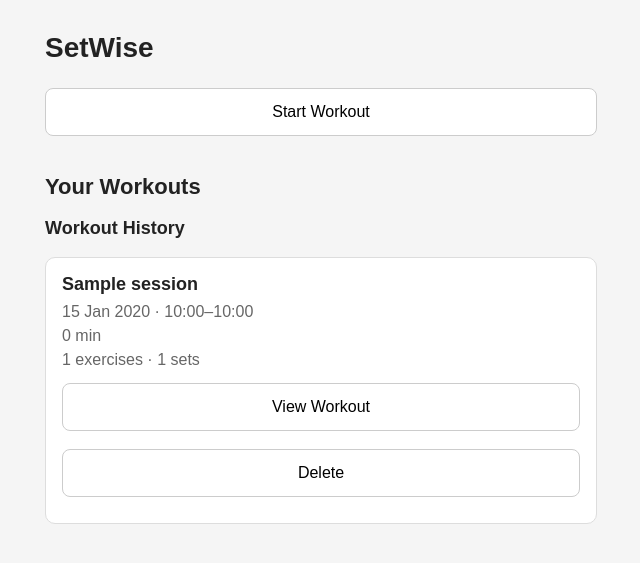
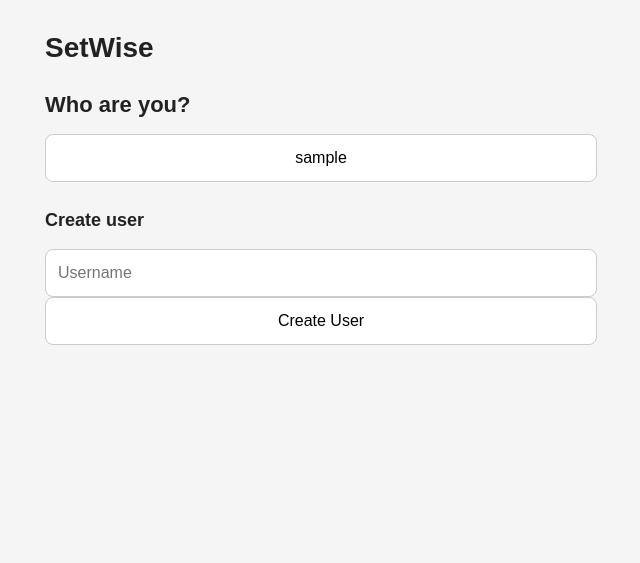
Before and after one commit to TomPye26/SetWise, a FastAPI app: page / in a window 1280 px wide. Shown: the top 563 px of the page, without its empty margins (319-959 px from the left). Run offline with FastAPI, Linux system fonts and the light colour scheme; tables that the repository leaves empty hold one stand-in row (values such as "Sample post"); data that the repository does not hold is empty.

Commit message:
Add current user selection and persistence

```diff
--- a/app/static/js/active-workout.js
+++ b/app/static/js/active-workout.js
@@ -26,19 +26,21 @@ function initialiseActiveWorkout() {
 
 // restore active workout
 
-async function restoreActiveWorkout() {
-    try {
-        const session = await getActiveWorkoutSession(1);
+// async function restoreActiveWorkout() {
+//     try {
+//         const session = await getActiveWorkoutSession(
+//             currentUser.id
+//         );
 
-        if (!session) {
-            return;
-        }
+//         if (!session) {
+//             return;
+//         }
 
-        await openWorkoutSession(session);
-    } catch (error) {
-        console.error("Failed to restore active workout:", error);
-    }
-}
+//         await openWorkoutSession(session);
+//     } catch (error) {
+//         console.error("Failed to restore active workout:", error);
+//     }
+// }
 
 async function restoreSessionExercises() {
     const sessionExercises =
--- a/app/static/js/api.js
+++ b/app/static/js/api.js
@@ -1,3 +1,36 @@
+
+// users
+
+async function getUsers() {
+    const response = await fetch("/api/users");
+
+    if (!response.ok) {
+        throw new Error("Failed to get users");
+    }
+
+    return await response.json();
+}
+
+
+async function createUser(username) {
+    const response = await fetch("/api/users/", {
+        method: "POST",
+        headers: {
+            "Content-Type": "application/json",
+        },
+        body: JSON.stringify({
+            username: username,
+        }),
+    });
+
+    if (!response.ok) {
+        throw new Error("Failed to create user");
+    }
+
+    return await response.json();
+}
+
+
 // workout sessions
 
 async function createWorkoutSession(label) {
@@ -7,7 +40,7 @@ async function createWorkoutSession(label) {
             "Content-Type": "application/json",
         },
         body: JSON.stringify({
-            user_id: 1,
+            user_id: currentUser.id,
             label: label || null,
         }),
     });
--- a/app/static/js/app.js
+++ b/app/static/js/app.js
@@ -6,10 +6,26 @@ const startWorkout = document.getElementById("start-workout");
 const activeWorkout = document.getElementById("active-workout");
 const exercisePicker = document.getElementById("exercise-picker");
 
+
+// users
+
+const userScreen =
+    document.getElementById("user-screen");
+
+const userList =
+    document.getElementById("user-list");
+
+const usernameInput =
+    document.getElementById("username-input");
+
+const createUserButton =
+    document.getElementById("create-user-button");
+
 const startWorkoutButton =
     document.getElementById("start-workout-button");
 
-const workouts =
+
+    const workouts =
     document.getElementById("workouts");
 
 const backButton =
@@ -72,8 +88,13 @@ let viewingWorkout = null;
 
 
 // initialise app
-
-initialiseHome();
+initialiseUser();
 initialiseStartWorkout();
 initialiseActiveWorkout();
 initialiseWorkoutDetails();
+
+if (currentUser) {
+    initialiseHome();
+} else {
+    initialiseUserScreen();
+}
--- a/app/static/js/home.js
+++ b/app/static/js/home.js
@@ -5,7 +5,9 @@ function initialiseHome() {
 
 
 async function loadWorkoutHistory() {
-    const sessions = await getWorkoutSessions(1);
+    const sessions = await getWorkoutSessions(
+        currentUser.id
+    );
 
     renderWorkoutHistory(sessions);
 }
--- a/app/static/js/navigation.js
+++ b/app/static/js/navigation.js
@@ -5,6 +5,7 @@ function showScreen(screen) {
     activeWorkout.hidden = true;
     exercisePicker.hidden = true;
     workoutDetails.hidden = true;
+    userScreen.hidden = true;
 
     screen.hidden = false;
 }
--- /dev/null
+++ b/app/static/js/user-screen.js
@@ -0,0 +1,56 @@
+
+function initialiseUserScreen() {
+    showScreen(userScreen);
+
+    loadUsers();
+
+    createUserButton.addEventListener(
+        "click",
+        async () => {
+            await createNewUser();
+        }
+    );
+}
+
+
+async function loadUsers() {
+    const users = await getUsers();
+
+    userList.replaceChildren();
+
+    for (const user of users) {
+        const button = document.createElement("button");
+
+        button.textContent = user.username;
+
+        button.addEventListener("click", () => {
+            selectUser(user);
+        });
+
+        userList.appendChild(button);
+    }
+}
+
+
+function selectUser(user) {
+    setCurrentUser(user);
+
+    initialiseHome();
+    showScreen(home);
+}
+
+
+async function createNewUser() {
+    const username = usernameInput.value.trim();
+
+    if (!username) {
+        return;
+    }
+
+    const user = await createUser(username);
+
+    setCurrentUser(user);
+
+    initialiseHome();
+    showScreen(home);
+}
--- /dev/null
+++ b/app/static/js/user.js
@@ -0,0 +1,22 @@
+let currentUser = null;
+
+
+function initialiseUser() {
+    const savedUser = localStorage.getItem("setwise_user");
+
+    if (!savedUser) {
+        return;
+    }
+
+    currentUser = JSON.parse(savedUser);
+}
+
+
+function setCurrentUser(user) {
+    currentUser = user;
+
+    localStorage.setItem(
+        "setwise_user",
+        JSON.stringify(user),
+    );
+}
--- a/app/templates/index.html
+++ b/app/templates/index.html
@@ -11,6 +11,25 @@
 <body>
     <main>
         <h1>SetWise</h1>
+
+        <!-- user screen -->
+        <div id="user-screen" hidden>
+            <h2>Who are you?</h2>
+
+            <div id="user-list"></div>
+
+            <h3>Create user</h3>
+
+            <input
+                id="username-input"
+                type="text"
+                placeholder="Username"
+            >
+
+            <button id="create-user-button">
+                Create User
+            </button>
+        </div>
 
         <!-- home screen -->
         <div id="home">
@@ -113,6 +132,8 @@
 
     <script src="/static/js/api.js"></script>
     <script src="/static/js/navigation.js"></script>
+    <script src="/static/js/user-screen.js"></script>
+    <script src="/static/js/user.js"></script>
     <script src="/static/js/home.js"></script>
     <script src="/static/js/start-workout.js"></script>
     <script src="/static/js/active-workout.js"></script>
```
